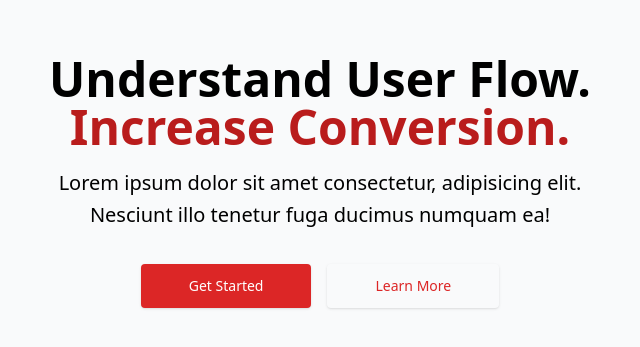
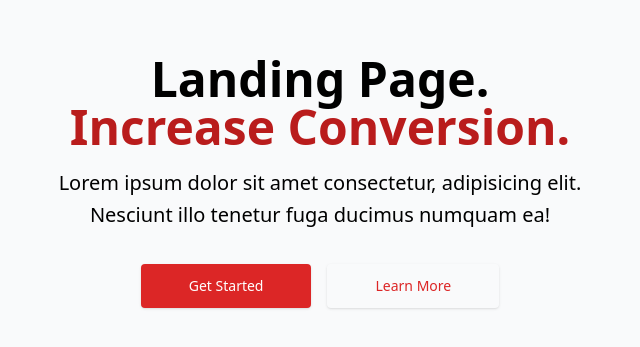
Before and after one commit to mbox-project/mbox-user, a React (Create React App) app: page / in a window 1280 px wide. Shown: the part 219-566 px from the top of the page, without its empty margins (320-960 px from the left). Built offline with nearby package versions, Linux system fonts and the light colour scheme.

Commit message:
Initial Commit for MBoX-2

```diff
--- a/src/App.js
+++ b/src/App.js
@@ -7,7 +7,7 @@ function App() {
       <div className="max-w-screen-xl px-4 py-32 mx-auto lg:h-screen lg:items-center lg:flex">
         <div className="max-w-xl mx-auto text-center">
           <h1 className="text-3xl font-extrabold sm:text-5xl">
-            Understand User Flow.
+            Landing Page.
             <strong className="font-extrabold text-red-700 sm:block">
               Increase Conversion.
             </strong>
```
